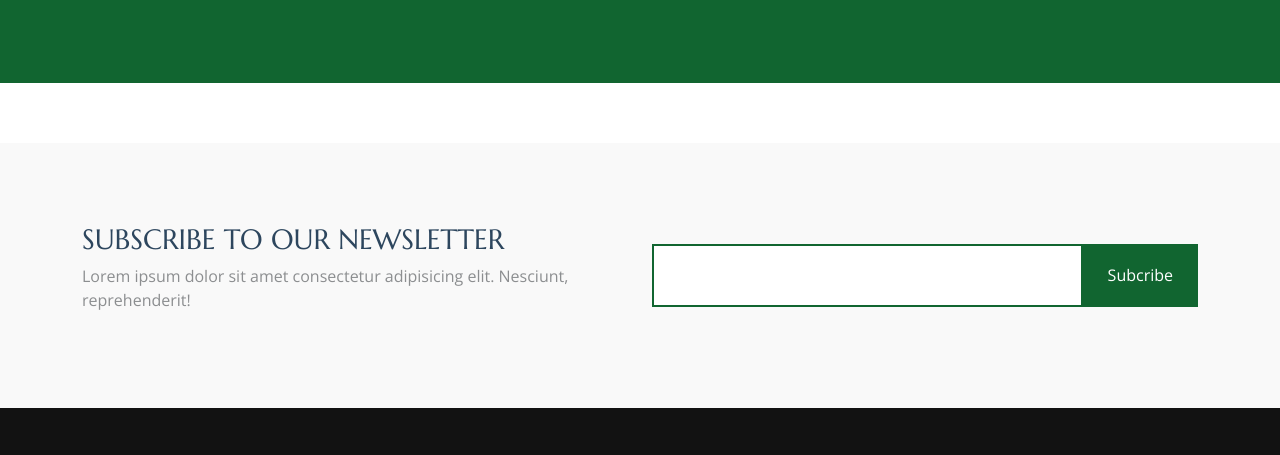
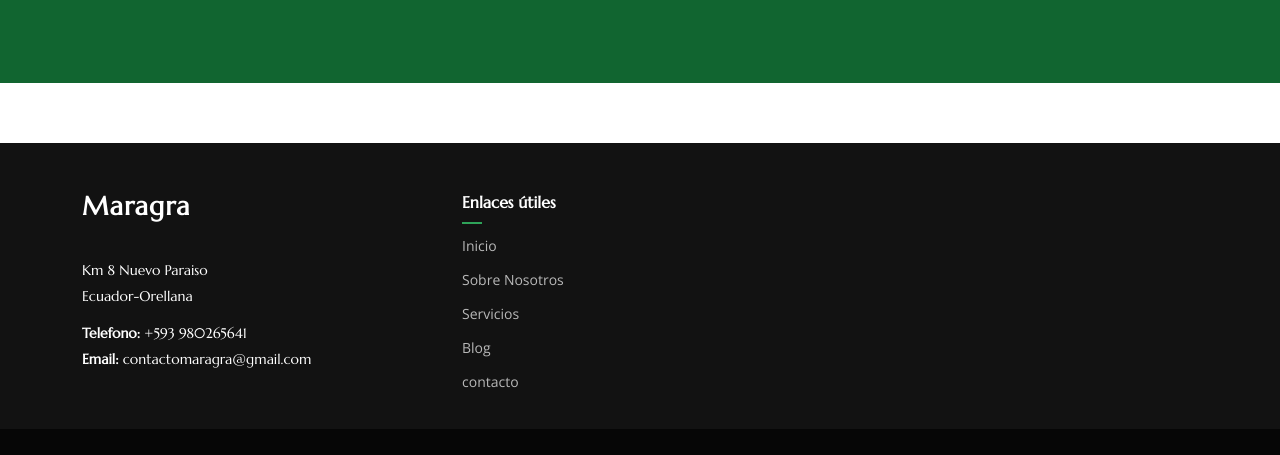
Before and after one commit to bryanuma78/maragra5, a plain HTML site: page services.html in a window 1280 px wide. Shown: the part 1884-2339 px from the top of the page. Drawn offline with nearby package versions, Linux system fonts and the light colour scheme.

Commit message:
actualizacionma

```diff
--- a/services.html
+++ b/services.html
@@ -265,35 +265,7 @@
     </section><!-- /About Section -->
 
     <!-- Call To Action Section -->
-    <section id="call-to-action" class="call-to-action section light-background">
 
-      <div class="content">
-        <div class="container">
-          <div class="row align-items-center">
-            <div class="col-lg-6">
-              <h3>Subscribe To Our Newsletter</h3>
-              <p class="opacity-50">
-                Lorem ipsum dolor sit amet consectetur adipisicing elit.
-                Nesciunt, reprehenderit!
-              </p>
-            </div>
-            <div class="col-lg-6">
-              <form action="forms/newsletter.php" class="form-subscribe php-email-form">
-                <div class="form-group d-flex align-items-stretch">
-                  <input type="email" name="email" class="form-control h-100" placeholder="Enter your e-mail">
-                  <input type="submit" class="btn btn-secondary px-4" value="Subcribe">
-                </div>
-                <div class="loading">Loading</div>
-                <div class="error-message"></div>
-                <div class="sent-message">
-                  Your subscription request has been sent. Thank you!
-                </div>
-              </form>
-            </div>
-          </div>
-        </div>
-      </div>
-    </section><!-- /Call To Action Section -->
 
   </main>
 
```
